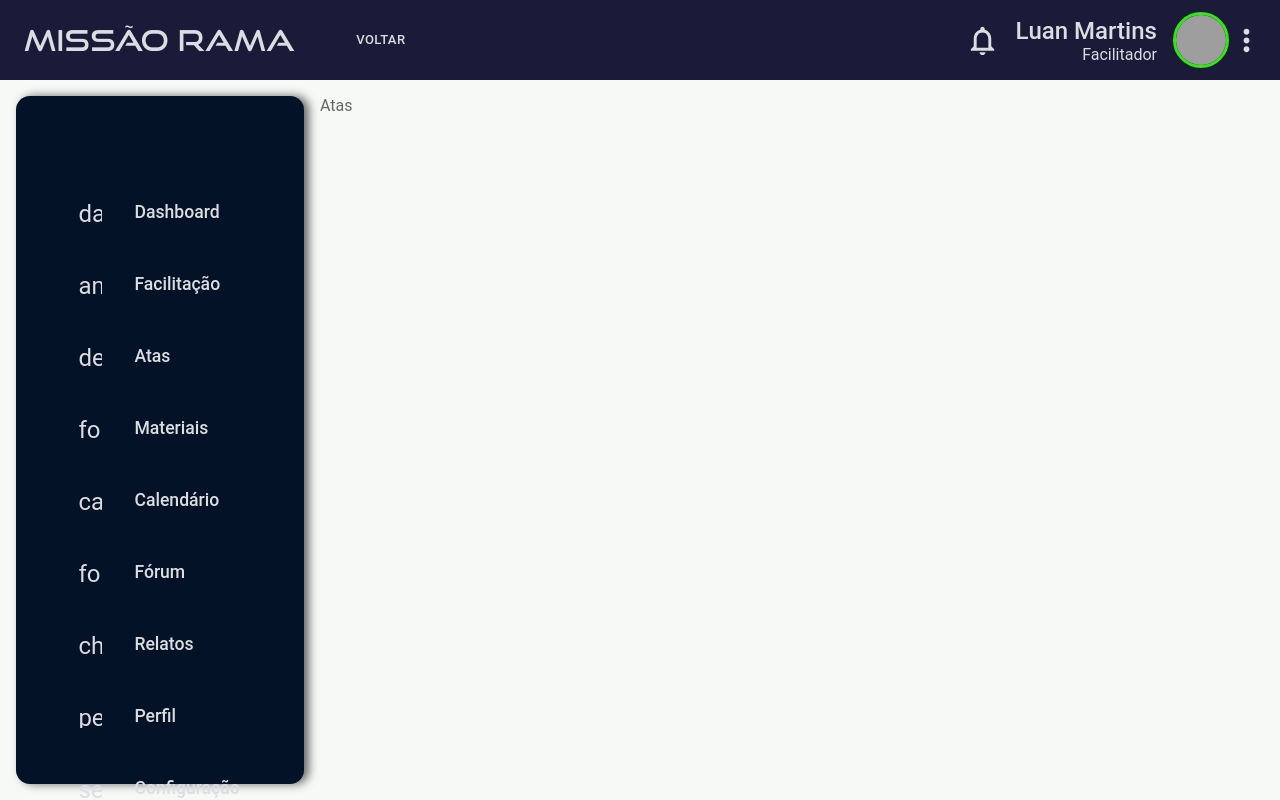
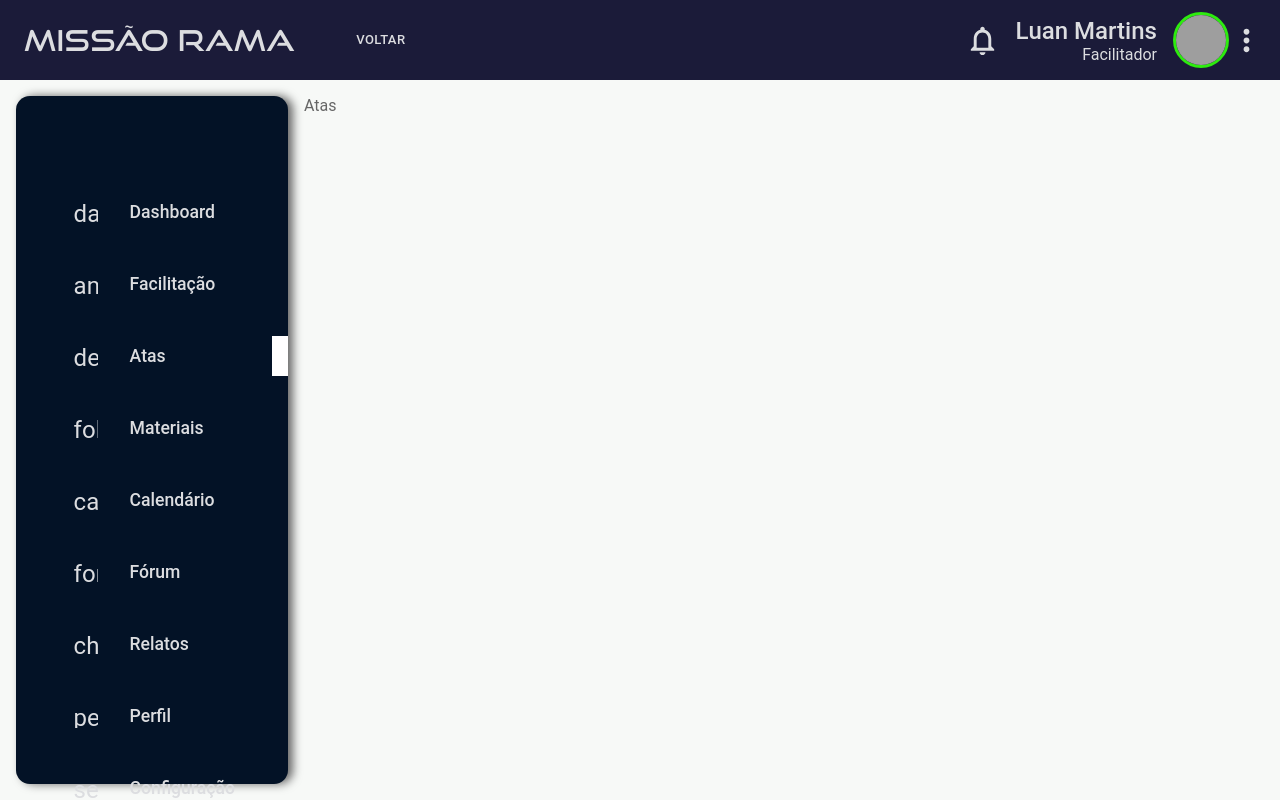
Before and after one commit to luanrem/nextjs-adminsystem, a Next.js app: page /admin/atas in a window 1280 px wide. Built offline with nearby package versions, Linux system fonts and the light colour scheme; grey boxes are pictures that could not be loaded.

Commit message:
select menu button when pressed

```diff
--- a/src/components/AdminNavbar/AdminNavbar.tsx
+++ b/src/components/AdminNavbar/AdminNavbar.tsx
@@ -1,6 +1,7 @@
 
 import { Content, Container, Title, MobileHeader } from '../../styles/components/AdminNavbar';
 import Link from 'next/link';
+import { useRouter } from 'next/router';
 import NavBarProfile from '../NavBarProfile/NavBarProfile';
 import Button from '@material-ui/core/Button'
 
@@ -8,6 +9,8 @@ import Hidden from '@material-ui/core/Hidden';
 import Menu from "@material-ui/icons/Menu";
 
 export default function AdminNavbar({ }) {
+  const router = useRouter();
+
   return (
     <Content>
       <Container>
@@ -20,7 +23,12 @@ export default function AdminNavbar({ }) {
               </Link>
             </Button>
 
-            <Button size="small">Voltar</Button>
+            <Button
+              size="small"
+              onClick={() => router.back()}
+            >
+              Voltar
+            </Button>
           </Title>
 
           <NavBarProfile />
--- a/src/components/MenuButton/MenuButton.tsx
+++ b/src/components/MenuButton/MenuButton.tsx
@@ -1,17 +1,30 @@
+import { useEffect, useState } from "react";
 import Link from "next/link";
+import { useRouter } from 'next/router';
+
 import { Icon } from "@material-ui/core";
-
 import ButtonBase from '@material-ui/core/ButtonBase';
 
-import { Container } from '../../styles/components/MenuButton';
+import { Container, Slide } from '../../styles/components/MenuButton';
 
 export default function ManuButton({ layout, path, name, icon }) {
+  const router = useRouter();
+  const [active, setActive] = useState(false)
+
+  useEffect(() => {
+    router.pathname === layout + path ? setActive(true) : setActive(false)
+  }, [router.pathname])
+
   return (
     <Link href={layout + path}>
       <ButtonBase>
         <Container>
           <Icon className="Icon">{icon}</Icon>
           <h2>{name}</h2>
+          { active ?
+            <Slide /> :
+            null
+          }
         </Container>
       </ButtonBase>
     </Link>
--- a/src/components/Sidebar/Sidebar.tsx
+++ b/src/components/Sidebar/Sidebar.tsx
@@ -1,11 +1,8 @@
-import { useCallback, useEffect } from "react";
-import Link from "next/link";
 import { Container } from '../../styles/components/Sidebar';
 
 import MenuButton from '../MenuButton/MenuButton';
 
 import routes from '../../routes/routes';
-import { List } from "@material-ui/core";
 
 export default function Sidebar() {
 
--- a/src/config/stylesconfig.ts
+++ b/src/config/stylesconfig.ts
@@ -1,3 +1,3 @@
 export const maxWidthContainer = "2000px";
 export const navBarHeight = "5rem";
-export const sideBarWidth = "18rem";
+export const sideBarWidth = "17rem";
--- a/src/layouts/Admin.tsx
+++ b/src/layouts/Admin.tsx
@@ -1,10 +1,9 @@
-import { useEffect } from "react";
 import AdminNavbar from "../components/AdminNavbar/AdminNavbar";
 import Sidebar from '../components/Sidebar/Sidebar';
 
 import BackToTopIcon from '../components/BackToTopIcon/BackToTopIcon';
 
-import { Container, Content, PageContent, Scroll } from '../styles/layouts/Admin';
+import { Container, Content, PageContent } from '../styles/layouts/Admin';
 
 export default function Admin({ children, ...rest }) {
 
--- a/src/styles/components/MenuButton.ts
+++ b/src/styles/components/MenuButton.ts
@@ -7,7 +7,7 @@ export const Container = styled.div`
   margin: 1rem 0;
 
   display: grid;
-  grid-template-columns: 30% 70%;
+  grid-template-columns: 30% 70% 1%;
   gap: 2rem;
   align-items: center;
 
@@ -21,5 +21,14 @@ export const Container = styled.div`
     justify-self: start;
     font-size: 1.1rem;
   }
+`;
 
+export const Slide = styled.div`
+  justify-self: start;
+  position: relative;
+  right: 5rem;
+
+  width: 1rem;
+  height: 100%;
+  background: white;
 `;
--- a/src/styles/layouts/Admin.ts
+++ b/src/styles/layouts/Admin.ts
@@ -1,6 +1,4 @@
 import styled from 'styled-components';
-
-import PerfectScrollbar from 'react-custom-scrollbars';
 
 import { maxWidthContainer, sideBarWidth } from '../../config/stylesconfig';
 
@@ -23,7 +21,3 @@ export const PageContent = styled.section`
 
   margin: 0 1rem 0 auto;
 `;
-
-export const Scroll = styled(PerfectScrollbar)`
-  max-height: 100%;
-`;
```
